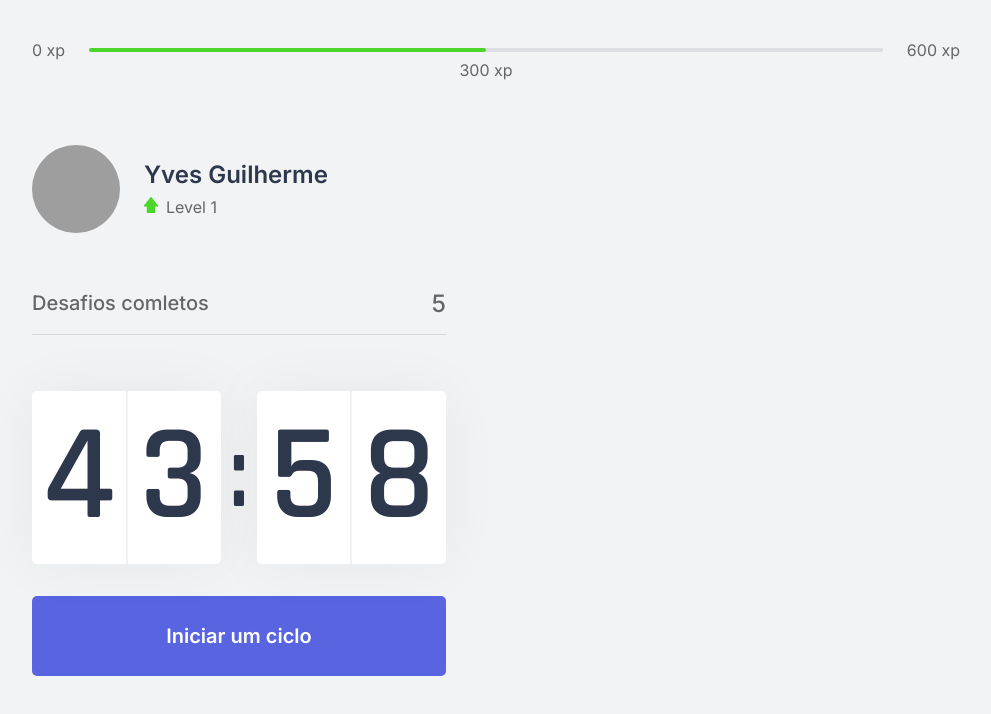
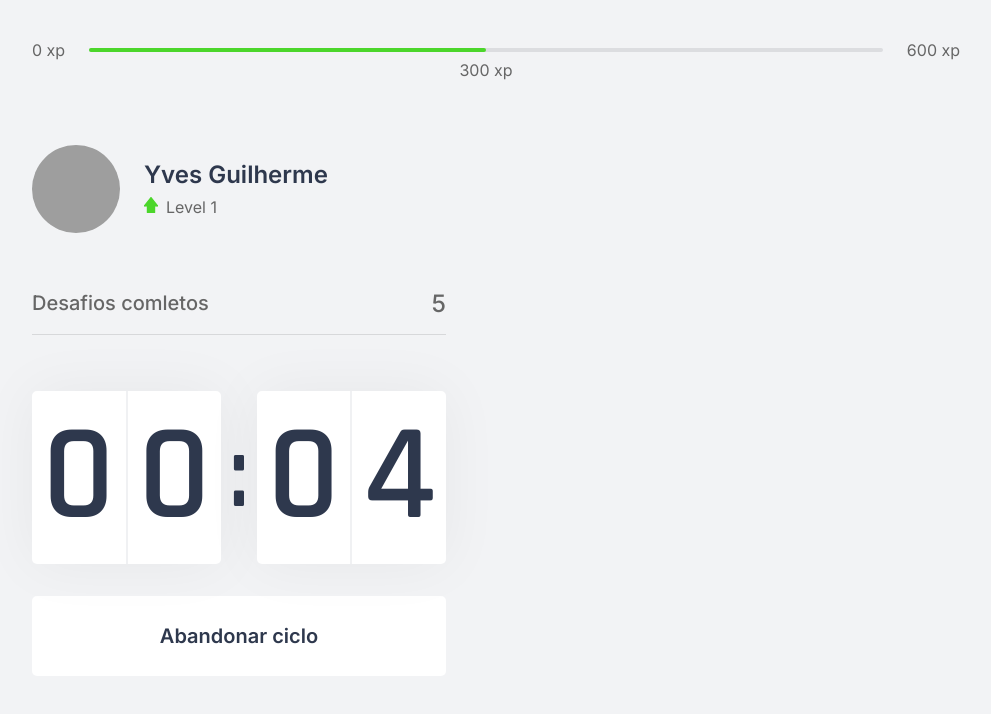
Before and after one commit to yvesguilherme/moveit-exercite-se, a Next.js app: page / in a window 1280 px wide. Both pictures are taken after a click on the button "Iniciar um ciclo". Shown: the top 714 px of the page, without its empty margins (144-1135 px from the left). Built offline with nearby package versions, Linux system fonts and the light colour scheme; grey boxes are pictures that could not be loaded.

Commit message:
:sparkles:  Finalizando o componente Countdown e seu hook (startar e parar o tempo do relogio)

```diff
--- a/src/components/Countdown.tsx
+++ b/src/components/Countdown.tsx
@@ -2,9 +2,12 @@
 
 import styles from '../styles/components/Countdown.module.css';
 
+let countdownTimeout: NodeJS.Timeout;
+
 export function Countdown() {
-  const [time, setTime] = useState(44 * 60);
-  const [active, setActive] = useState(false);
+  const [time, setTime] = useState(0.1 * 60);
+  const [isActive, setIsActive] = useState(false);
+  const [hasFinished, setHasFinished] = useState(false);
 
   const minutes = Math.floor(time / 60);
   const seconds = time % 60;
@@ -13,16 +16,26 @@
   const [secondLeft, secondRight] = String(seconds).padStart(2, '0').split('');
 
   function startCountdown() {
-    setActive(true);
+    setIsActive(true);
+  }
+
+  function resetCountdown() {
+    clearTimeout(countdownTimeout);
+    setIsActive(false);
+    setTime(0.1 * 60);
   }
 
   useEffect(() => {
-    if (active && time > 0) {
-      setTimeout(() => {
+    if (isActive && time > 0) {
+      countdownTimeout = setTimeout(() => {
         setTime(time - 1);
       }, 1000);
+    } else if (isActive && time == 0) {
+      // console.log('finalizou!');
+      setHasFinished(true);
+      setIsActive(false);
     }
-  }, [active, time]);
+  }, [isActive, time]);
 
   return (
     <div>
@@ -38,12 +51,39 @@
         </div>
       </div>
 
+      {
+        hasFinished ?
+          (
+            <button
+              disabled
+              className={styles.countdownButton}>
+              Ciclo encerrado
+            </button>
+          ) :
+          (
+            <>
+              {
+                isActive ?
+                  (
+                    <button
+                      type="button"
+                      className={`${styles.countdownButton} ${styles.countdownButtonActive}`}
+                      onClick={resetCountdown}>
+                      Abandonar ciclo
+                    </button>
+                  ) :
+                  (
                     <button
                       type="button"
                       className={styles.countdownButton}
                       onClick={startCountdown}>
                       Iniciar um ciclo
                     </button>
+                  )
+              }
+            </>
+          )
+      }
     </div>
   );
 }
--- a/src/styles/components/Countdown.module.css
+++ b/src/styles/components/Countdown.module.css
@@ -51,6 +51,22 @@
   transition: background-color 0.2s;
 }
 
-.countdownButton:hover {
+.countdownButton:not(:disabled):hover {
   background: var(--blue-dark);
 }
+
+.countdownButton:disabled {
+  background: var(--white);
+  color: var(--text);
+  cursor: not-allowed;
+}
+
+.countdownButtonActive {
+  background: var(--white);
+  color: var(--title);
+}
+
+.countdownButtonActive:not(:disabled):hover {
+  background: var(--red);
+  color: var(--white);
+}
```
Lines whose indentation alone changed are shown as unchanged.
